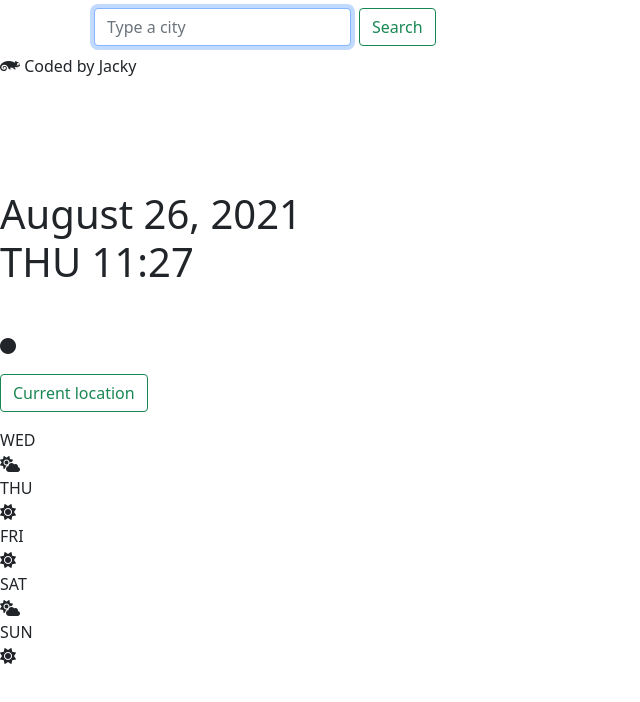
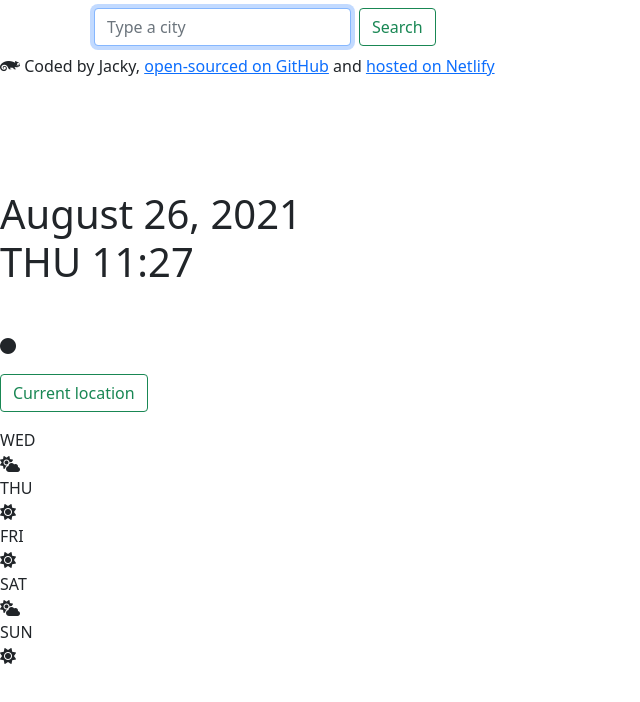
Before and after one commit to jchabrny/my-weather-app, a plain HTML site: page index.html in a window 1280 px wide. Shown: the whole page, without its empty margins (0-640 px from the left). Drawn offline with nearby package versions, Linux system fonts and the light colour scheme; no server answers.

Commit message:
inserted link to GitHub repository and netlify webpage

```diff
--- a/index.html
+++ b/index.html
@@ -24,7 +24,7 @@
           </nav>
         <header>
     </div>
-    <p class="myname"><i class="fab fa-suse"></i> Coded by Jacky</p>
+    <p class="myname"><i class="fab fa-suse"></i> Coded by Jacky, <a href="https://github.com/jchabrny/my-weather-app">open-sourced on GitHub</a> and <a href="https://www.netlify.com/">hosted on Netlify</a></p>
       <div class="current-date" id="date">
           <h1>
               <br />
```
